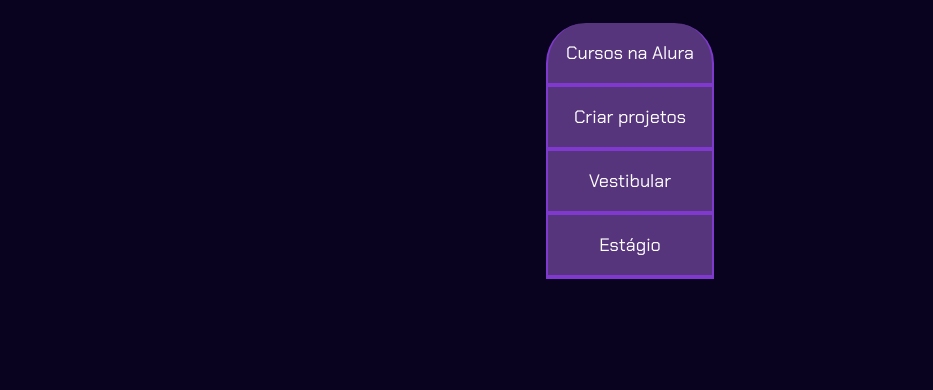
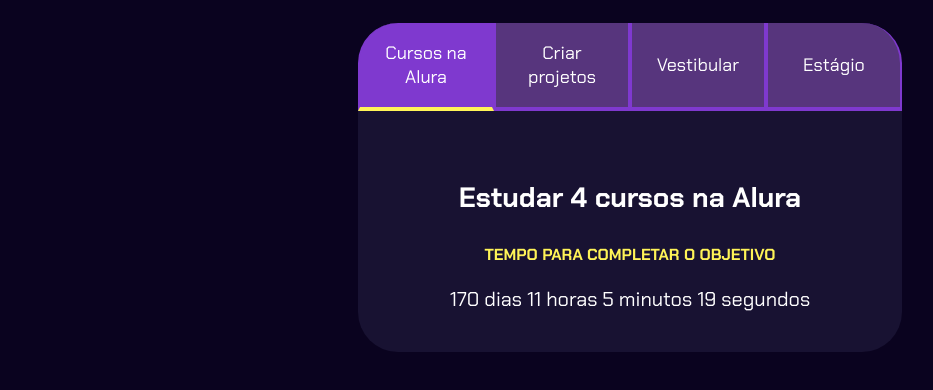
Before and after one commit to mariabobalo/curso-alura-2, a plain HTML site: page index.html in a window 1280 px wide. Shown: the part 80-470 px from the top of the page, without its empty margins (10-943 px from the left). Drawn offline with Linux system fonts and the light colour scheme.

Commit message:
Add files via upload

```diff
--- a/index.html
+++ b/index.html
@@ -10,12 +10,37 @@
 <body>
     <section class="conteudo-principal">
         <h2 class="titulo-principal">Meus Objetivos do ano<span>_</span></h2>
+        <div class="conteudo">
         <div class="botoes">
             <button class="botao ativo">Cursos na Alura</button>
             <button class="botao ">Criar projetos</button>
             <button class="botao ">Vestibular</button>
             <button class="botao ">Estágio</button>
         </div>
+        <div class="abas-textos">
+            <div class="aba-conteudo ativo">
+                <h3 class="aba-conteudo-titulo-principal">Estudar 4 cursos na Alura</h3>
+                <h4 class="aba-conteudo-titulo-secundario">Tempo para completar o objetivo</h4>
+                <div class="contador"></div>
+
+            </div>
+            <div class="aba-conteudo">
+                <h3 class="aba-conteudo-titulo-principal">Criar 5 projetos diferentes</h3>
+                <h4 class="aba-conteudo-titulo-secundario">Tempo para completar o objetivo</h4>
+                <div class="contador"></div>
+            </div>
+            <div class="aba-conteudo">
+                <h3 class="aba-conteudo-titulo-principal">Entrar em uma Universidade</h3>
+                <h4 class="aba-conteudo-titulo-secundario">Tempo para completar o objetivo</h4>
+                <div class="contador"></div>
+            </div>
+            <div class="aba-conteudo">
+                <h3 class="aba-conteudo-titulo-principal">Finalizar estágio na educação infantil</h3>
+                <h4 class="aba-conteudo-titulo-secundario">Tempo para completar o objetivo</h4>
+                <div class="contador"></div>
+            </div>
+        </div>
+    </div>
     </section>
 </section>
 <script src="main.js"></script>
--- a/main.js
+++ b/main.js
@@ -1,11 +1,54 @@
 const botoes = document.querySelectorAll(".botao");
+const textos = document.querySelectorAll(".aba-conteudo");
 
 for(let i=0;i <botoes.length;i++){
     botoes[i].onclick = function(){
 
         for(let j=0;j<botoes.length;j++){
             botoes[j].classList.remove("ativo");
+            textos[j].classList.remove("ativo");
+
         }
         botoes[i].classList.add("ativo");
+        textos[i].classList.add("ativo");
     }
 }
+
+const contadores = document.querySelectorAll(".contador");
+const tempoObjetivo1 = new Date("2025-10-05T00:00:00");
+const tempoObjetivo2 = new Date("2025-10-05T00:00:00");
+const tempoObjetivo3 = new Date("2025-12-30T00:00:00");
+const tempoObjetivo4 = new Date("2025-02-01T00:00:00");
+
+const tempos = [tempoObjetivo1, tempoObjetivo2, tempoObjetivo3, tempoObjetivo4];
+
+function calculaTempo(tempoObjetivo) {
+    let tempoAtual = new Date();
+    let tempoFinal = tempoObjetivo - tempoAtual;
+    let segundos = Math.floor(tempoFinal / 1000);
+    let minutos = Math.floor(segundos / 60);
+    let horas = Math.floor(minutos / 60);
+    let dias = Math.floor(horas / 24);
+
+    segundos %= 60;
+    minutos %= 60;
+    horas %= 24;
+    if (tempoFinal > 0) {
+        return dias + " dias " + horas + " horas " + minutos + " minutos " + segundos + " segundos";
+    } else {
+        return "Prazo Finalizado";
+    }
+}
+
+function atualizaCronometro() {
+    for (let i = 0; i < contadores.length; i++) {
+        contadores[i].textContent = calculaTempo(tempos[i]);
+    }
+}
+
+function comecaCronometro() {
+    atualizaCronometro();
+    setInterval(atualizaCronometro, 1000);
+}
+
+comecaCronometro();
--- a/style.css
+++ b/style.css
@@ -56,8 +56,44 @@ body {
     border-radius: 40px 40px 0 0;
 }
 
-./* código escondido */
+.botoes{
+    display: block;
+}
 
+.botao.ativo{
+    background-color: var(--botao-ativo);
+    border-bottom: 4px solid var(--verde);
+    }
+
+.abas-textos{
+    background-color: var(--texto-fundo);
+    padding: 40px;
+    border-radius: 0 0 40px 40px;
+}
+
+.aba-conteudo.ativo{
+    display: block;
+
+}
+
+.aba-conteudo{
+    display: none;
+}
+
+.aba-conteudo-titulo-principal{
+    font-size: 28px;
+    text-align: center;
+}
+
+.aba-conteudo-titulo-secundario{
+    text-align: center;
+    color: var(--verde);
+    text-transform: uppercase;
+}
+.contador{
+    font-size: 20px;
+    text-align: center;
+}
 @media screen and (min-width: 768px){
     .botoes{
         display:flex;
@@ -68,11 +104,4 @@ body {
     .botao:last-child {
         border-radius: 0 40px 0 0;
     }
-
-
-
-.ativo{
-    background-color: var(--botao-ativo);
-    border-bottom: 4px solid var(--verde);
-    }
 }
```
